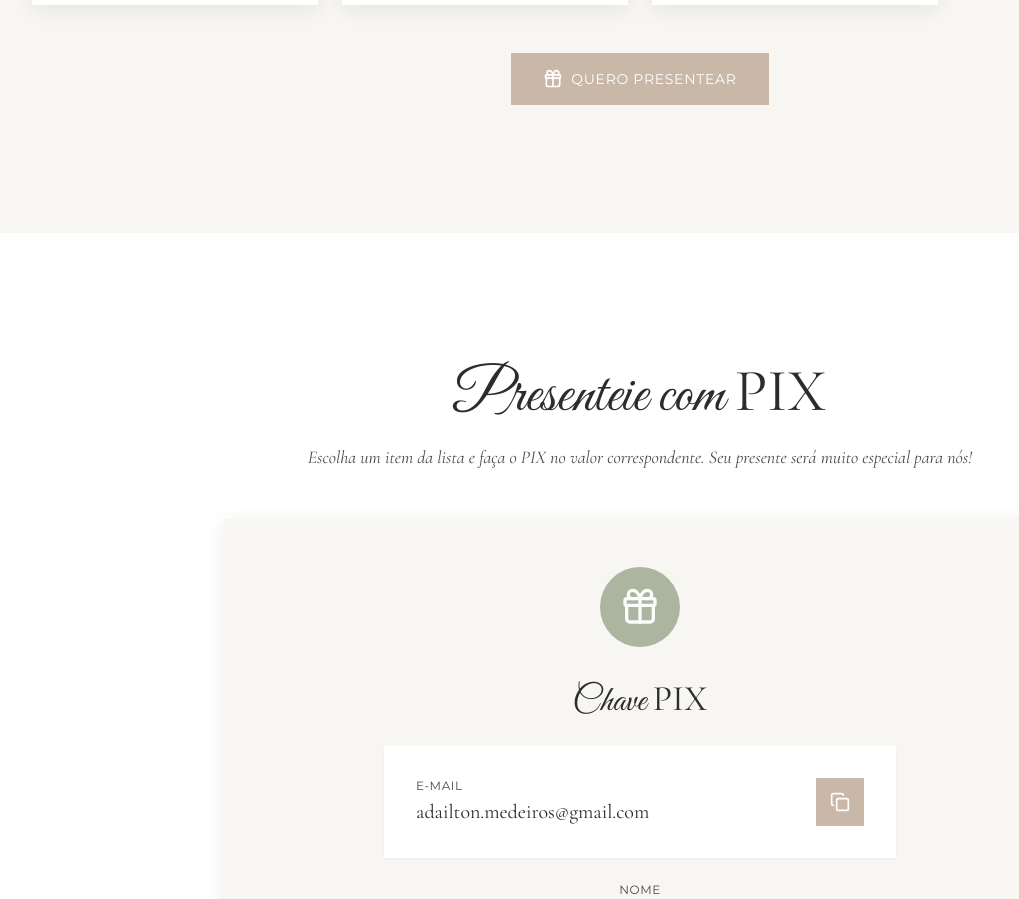
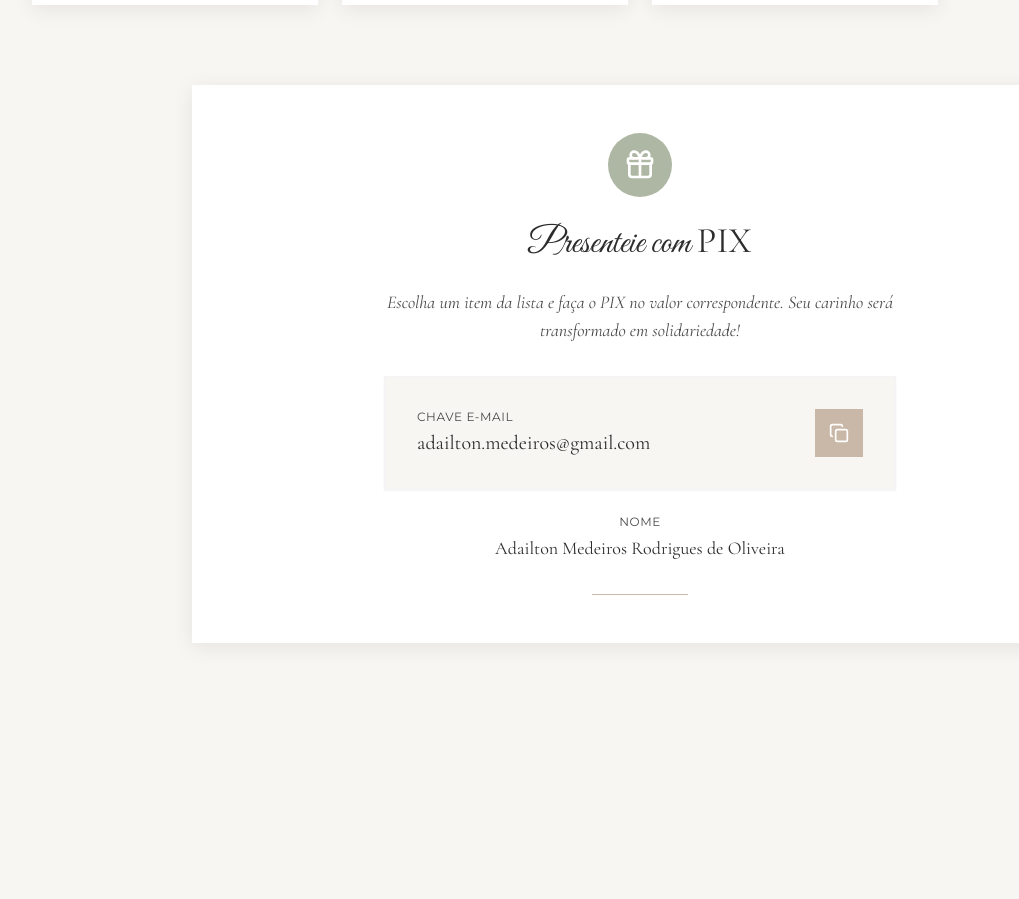
Before and after one commit to AdailtonMRO/BodasdePrata, a React (Vite) app: page / in a window 1280 px wide. Shown: the part 5140-6039 px from the top of the page, without its empty margins (0-1019 px from the left). Built offline with nearby package versions, Linux system fonts and the light colour scheme.

Commit message:
mesclagem das secoes presente e pix

```diff
--- a/src/App.tsx
+++ b/src/App.tsx
@@ -4,7 +4,6 @@ import { Countdown } from './sections/Countdown';
 import { EventInfo } from './sections/EventInfo';
 import { RSVP } from './sections/RSVP';
 import { GiftList } from './sections/GiftList';
-import { PixSection } from './sections/PixSection';
 import { Gallery } from './sections/Gallery';
 import { Footer } from './sections/Footer';
 
@@ -26,7 +25,6 @@ function App() {
       <EventInfo />
       <RSVP />
       <GiftList />
-      <PixSection />
       <Gallery />
       <Footer />
     </main>
--- a/src/sections/GiftList.tsx
+++ b/src/sections/GiftList.tsx
@@ -1,5 +1,6 @@
 import { useState, useEffect } from 'react';
-import { Gift, Heart, Coffee, Wine, BookOpen, Sun, Utensils, Home, Star, Plane, Music, Sparkles, Gamepad2 } from 'lucide-react';
+import { Gift, Heart, Coffee, Wine, BookOpen, Sun, Utensils, Home, Star, Plane, Music, Sparkles, Gamepad2, Copy, Check } from 'lucide-react';
+import { toast } from 'sonner';
 
 interface GiftItem {
   id: number;
@@ -12,6 +13,10 @@ interface GiftItem {
 export function GiftList() {
   const [isVisible, setIsVisible] = useState(false);
   const [selectedGift, setSelectedGift] = useState<GiftItem | null>(null);
+  const [copied, setCopied] = useState(false);
+
+  const pixKey = 'adailton.medeiros@gmail.com';
+  const accountName = 'Adailton Medeiros Rodrigues de Oliveira';
 
   useEffect(() => {
     const observer = new IntersectionObserver(
@@ -30,6 +35,25 @@ export function GiftList() {
 
     return () => observer.disconnect();
   }, []);
+
+  const copyToClipboard = async () => {
+    try {
+      await navigator.clipboard.writeText(pixKey);
+      setCopied(true);
+      toast.success('Chave PIX copiada!');
+      setTimeout(() => setCopied(false), 3000);
+    } catch (err) {
+      const textArea = document.createElement('textarea');
+      textArea.value = pixKey;
+      document.body.appendChild(textArea);
+      textArea.select();
+      document.execCommand('copy');
+      document.body.removeChild(textArea);
+      setCopied(true);
+      toast.success('Chave PIX copiada!');
+      setTimeout(() => setCopied(false), 3000);
+    }
+  };
 
   const gifts: GiftItem[] = [
     {
@@ -140,7 +164,7 @@ export function GiftList() {
   ];
 
   const scrollToPix = () => {
-    const element = document.getElementById('pix');
+    const element = document.getElementById('pix-key-section');
     if (element) {
       element.scrollIntoView({ behavior: 'smooth' });
     }
@@ -161,7 +185,7 @@ export function GiftList() {
           </p>
         </div>
 
-        <div className="grid sm:grid-cols-2 lg:grid-cols-3 xl:grid-cols-4 gap-6">
+        <div className="grid sm:grid-cols-2 lg:grid-cols-3 xl:grid-cols-4 gap-6 mb-20">
           {gifts.map((gift, index) => (
             <div
               key={gift.id}
@@ -194,15 +218,53 @@ export function GiftList() {
           ))}
         </div>
 
-        {/* CTA */}
-        <div className={`text-center mt-12 transition-all duration-700 delay-500 ${isVisible ? 'opacity-100 translate-y-0' : 'opacity-0 translate-y-8'}`}>
-          <button
-            onClick={scrollToPix}
-            className="inline-flex items-center gap-2 bg-champagne hover:bg-[#B8A796] text-white px-8 py-4 font-sans text-sm uppercase tracking-wider transition-all duration-300 hover:scale-[1.02]"
-          >
-            <Gift className="w-5 h-5" />
-            Quero Presentear
-          </button>
+        {/* PIX Details Area */}
+        <div id="pix-key-section" className={`max-w-4xl mx-auto bg-white p-8 md:p-12 shadow-elegant transition-all duration-700 delay-500 ${isVisible ? 'opacity-100 translate-y-0' : 'opacity-0 translate-y-8'}`}>
+          <div className="flex flex-col items-center text-center">
+            <div className="w-16 h-16 bg-olive rounded-full flex items-center justify-center mb-6 animate-pulse-soft">
+              <Gift className="w-8 h-8 text-white" />
+            </div>
+
+            <h3 className="font-script text-3xl md:text-4xl text-dark-text mb-6">
+              Presenteie com <span className="font-serif">PIX</span>
+            </h3>
+
+            <p className="font-serif text-lg text-light-text italic mb-8 max-w-lg">
+              Escolha um item da lista e faça o PIX no valor correspondente.
+              Seu carinho será transformado em solidariedade!
+            </p>
+
+            <div className="bg-cream p-6 md:p-8 w-full max-w-lg mb-6 shadow-sm border border-gray-100">
+              <div className="flex items-center justify-between gap-4">
+                <div className="text-left">
+                  <p className="font-sans text-xs uppercase tracking-wider text-light-text mb-1">
+                    Chave E-mail
+                  </p>
+                  <p className="font-serif text-lg md:text-xl text-dark-text break-all">
+                    {pixKey}
+                  </p>
+                </div>
+                <button
+                  onClick={copyToClipboard}
+                  className="flex-shrink-0 w-12 h-12 bg-champagne hover:bg-[#B8A796] text-white flex items-center justify-center transition-all duration-300 hover:scale-105"
+                  aria-label="Copiar chave PIX"
+                >
+                  {copied ? <Check className="w-5 h-5" /> : <Copy className="w-5 h-5" />}
+                </button>
+              </div>
+            </div>
+
+            <div className="mb-8">
+              <p className="font-sans text-xs uppercase tracking-wider text-light-text mb-1">
+                Nome
+              </p>
+              <p className="font-serif text-lg text-dark-text">
+                {accountName}
+              </p>
+            </div>
+
+            <div className="w-24 h-px bg-champagne" />
+          </div>
         </div>
 
         {/* Selected Gift Modal */}
--- a/src/sections/PixSection.tsx
+++ /dev/null
@@ -1,120 +0,0 @@
-import { useState, useEffect } from 'react';
-import { Copy, Check, Gift } from 'lucide-react';
-import { toast } from 'sonner';
-
-export function PixSection() {
-  const [isVisible, setIsVisible] = useState(false);
-  const [copied, setCopied] = useState(false);
-
-  const pixKey = 'adailton.medeiros@gmail.com';
-  const accountName = 'Adailton Medeiros Rodrigues de Oliveira';
-
-  useEffect(() => {
-    const observer = new IntersectionObserver(
-      ([entry]) => {
-        if (entry.isIntersecting) {
-          setIsVisible(true);
-        }
-      },
-      { threshold: 0.2 }
-    );
-
-    const element = document.getElementById('pix');
-    if (element) {
-      observer.observe(element);
-    }
-
-    return () => observer.disconnect();
-  }, []);
-
-  const copyToClipboard = async () => {
-    try {
-      await navigator.clipboard.writeText(pixKey);
-      setCopied(true);
-      toast.success('Chave PIX copiada!');
-      setTimeout(() => setCopied(false), 3000);
-    } catch (err) {
-      // Fallback for older browsers
-      const textArea = document.createElement('textarea');
-      textArea.value = pixKey;
-      document.body.appendChild(textArea);
-      textArea.select();
-      document.execCommand('copy');
-      document.body.removeChild(textArea);
-      setCopied(true);
-      toast.success('Chave PIX copiada!');
-      setTimeout(() => setCopied(false), 3000);
-    }
-  };
-
-  return (
-    <section id="pix" className="py-20 md:py-32 bg-white">
-      <div className="max-w-4xl mx-auto px-4 sm:px-6 lg:px-8">
-        <div className={`text-center mb-12 transition-all duration-700 ${isVisible ? 'opacity-100 translate-y-0' : 'opacity-0 translate-y-8'}`}>
-          <h2 className="font-script text-5xl md:text-6xl text-dark-text mb-4">
-            Presenteie com <span className="font-serif">PIX</span>
-          </h2>
-          <p className="font-serif text-lg text-light-text italic max-w-2xl mx-auto">
-            Escolha um item da lista e faça o PIX no valor correspondente.
-            Seu presente será muito especial para nós!
-          </p>
-        </div>
-
-        <div className={`bg-cream p-8 md:p-12 shadow-elegant transition-all duration-700 delay-150 ${isVisible ? 'opacity-100 translate-y-0' : 'opacity-0 translate-y-8'}`}>
-          <div className="flex flex-col items-center text-center">
-            {/* Icon */}
-            <div className="w-20 h-20 bg-olive rounded-full flex items-center justify-center mb-8 animate-pulse-soft">
-              <Gift className="w-10 h-10 text-white" />
-            </div>
-
-            {/* Title */}
-            <h3 className="font-script text-3xl md:text-4xl text-dark-text mb-6">
-              Chave <span className="font-serif">PIX</span>
-            </h3>
-
-            {/* PIX Key */}
-            <div className="bg-white p-6 md:p-8 w-full max-w-lg mb-6 shadow-sm">
-              <div className="flex items-center justify-between gap-4">
-                <div className="text-left">
-                  <p className="font-sans text-xs uppercase tracking-wider text-light-text mb-1">
-                    E-mail
-                  </p>
-                  <p className="font-serif text-lg md:text-xl text-dark-text break-all">
-                    {pixKey}
-                  </p>
-                </div>
-                <button
-                  onClick={copyToClipboard}
-                  className="flex-shrink-0 w-12 h-12 bg-champagne hover:bg-[#B8A796] text-white flex items-center justify-center transition-all duration-300 hover:scale-105"
-                  aria-label="Copiar chave PIX"
-                >
-                  {copied ? <Check className="w-5 h-5" /> : <Copy className="w-5 h-5" />}
-                </button>
-              </div>
-            </div>
-
-            {/* Account Name */}
-            <div className="mb-8">
-              <p className="font-sans text-xs uppercase tracking-wider text-light-text mb-1">
-                Nome
-              </p>
-              <p className="font-serif text-lg text-dark-text">
-                {accountName}
-              </p>
-            </div>
-
-            {/* Divider */}
-            <div className="w-24 h-px bg-champagne" />
-          </div>
-        </div>
-
-        {/* Note */}
-        <div className={`text-center mt-8 transition-all duration-700 delay-300 ${isVisible ? 'opacity-100 translate-y-0' : 'opacity-0 translate-y-8'}`}>
-          <p className="font-serif text-sm text-light-text italic">
-            Obrigado por fazer parte dessa celebração tão especial!
-          </p>
-        </div>
-      </div>
-    </section>
-  );
-}
```
